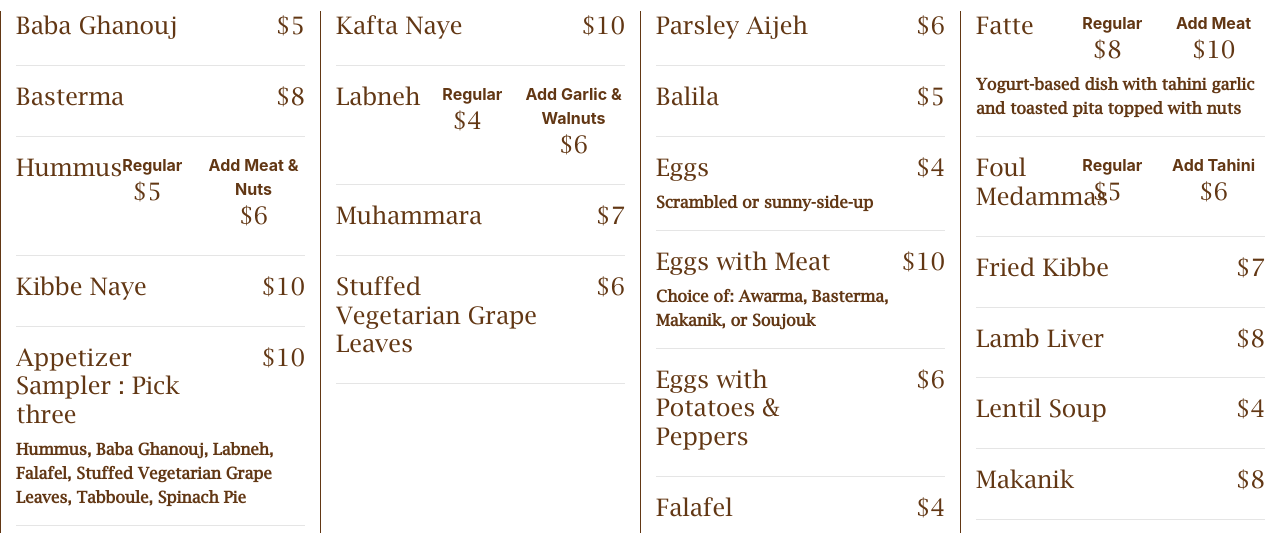
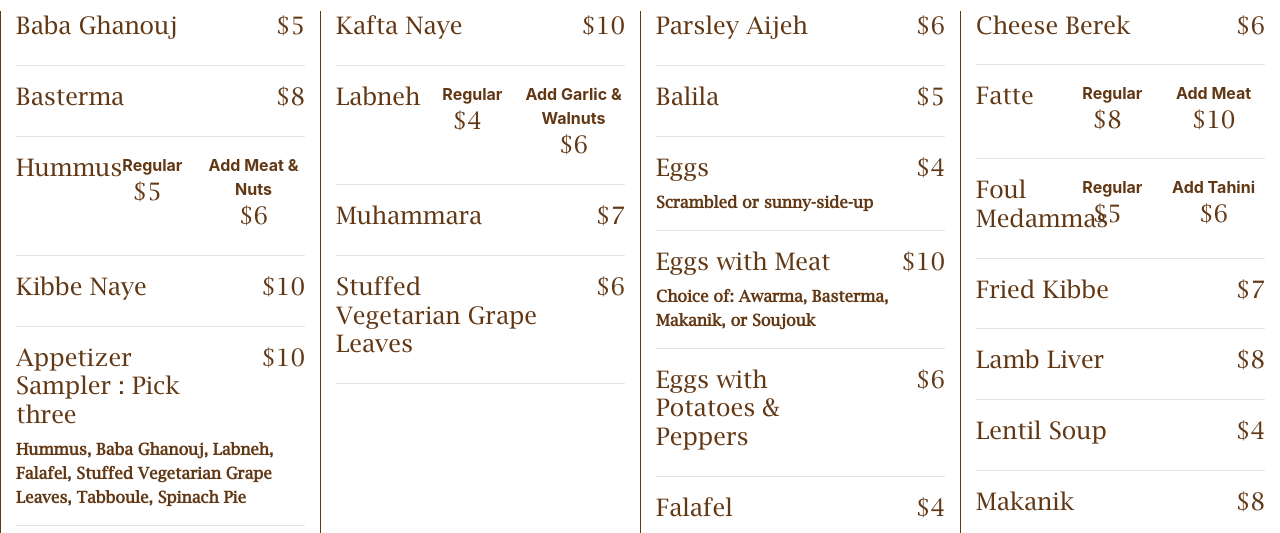
Before and after one commit to georgenoury/nouri.cafe_1, a plain HTML site: page index.html in a window 1280 px wide. Shown: the part 230-763 px from the top of the page. Drawn offline with Linux system fonts and the light colour scheme.

Commit message:
deleted fatte description

```diff
--- a/index.html
+++ b/index.html
@@ -275,6 +275,8 @@
                             </div>
                         </div>
                     </div><hr/>
+                </div>
+                <div class="col divider">
                     <div class="row">
                         <div class="col-12 item">
                             <div class="row">
@@ -285,15 +287,12 @@
                             </div>
                         </div>
                     </div><hr/>
-                </div>
-                <div class="col divider">
                     <div class="row">
                         <div class="col-12 item">
                             <div class="row">
                                 <div class="col-4"><h4 class="item-title">Fatte</h4></div>
                                 <div class="col-3 text-center"><span class="item-price-title">Regular</span><h4 class="item-price">$8</h4></div>
                                 <div class="col-5 text-center"><span class="item-price-title">Add Meat</span><h4 class="item-price">$10</h4></div>
-                                <div class="col-12 item-description">Yogurt-based dish with tahini garlic and toasted pita topped with nuts</div>
                             </div>
                         </div>
                     </div><hr/>
```
